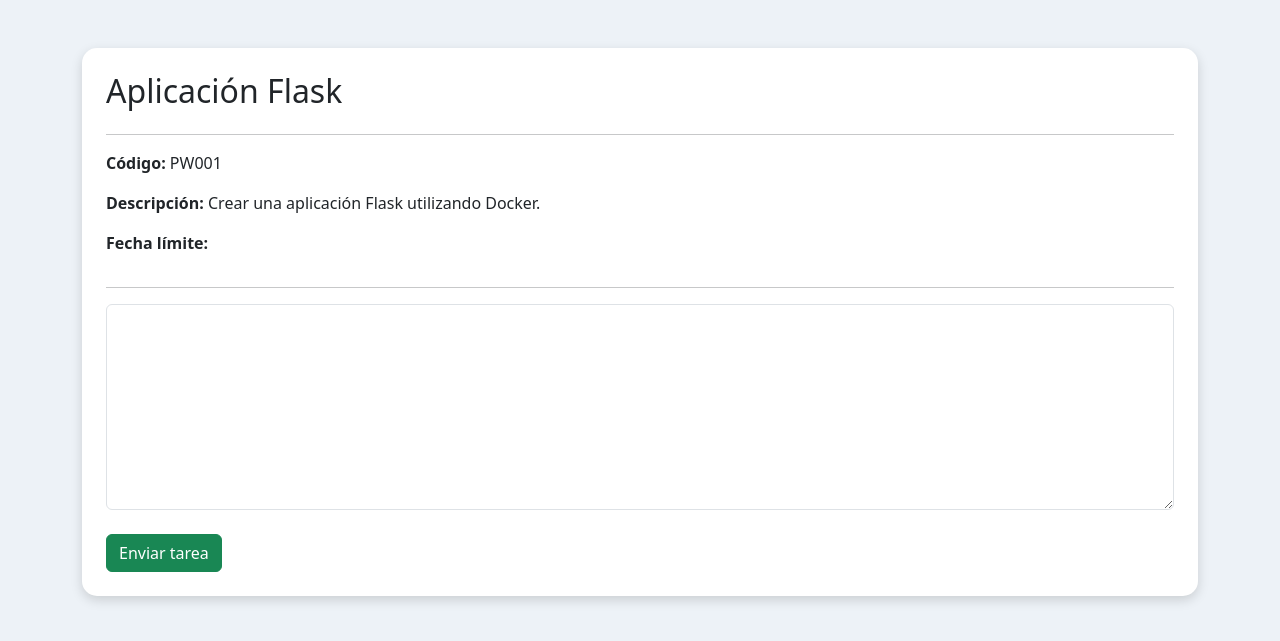
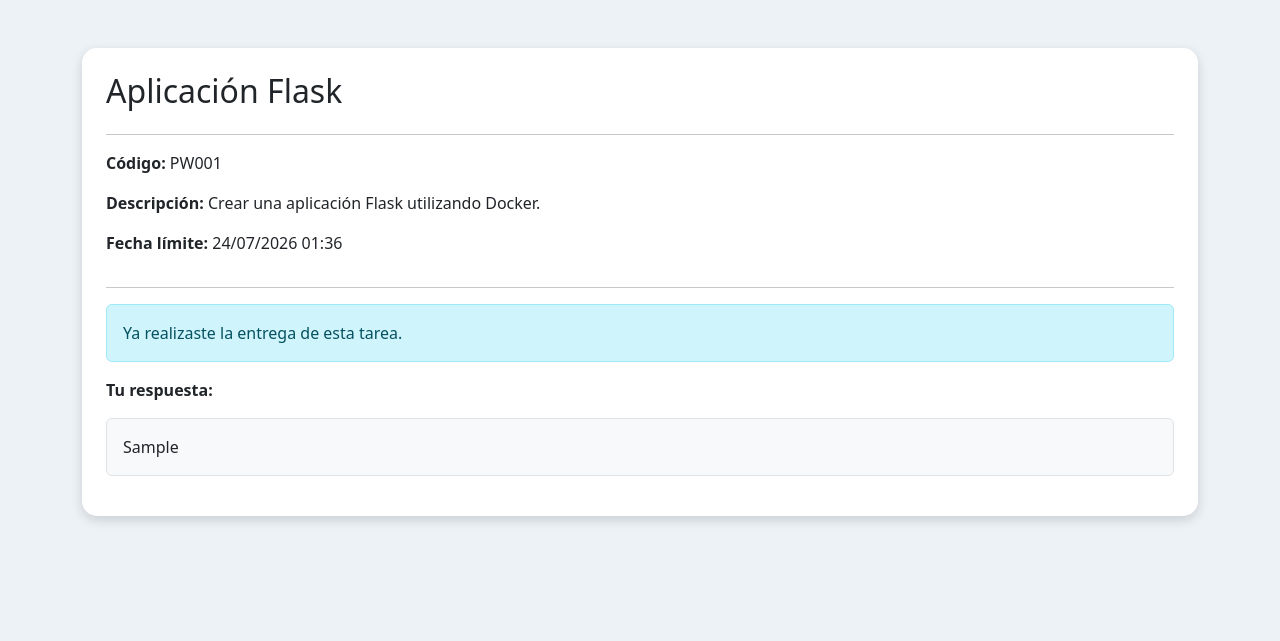
Before and after one commit to IsaacMorocho/Aplicaciones-Distribuidas-Proyecto-Final, a Flask app: page /tarea/1 in a window 1280 px wide. Shown: the part 56-697 px from the top of the page. Run offline with Flask 3, Linux system fonts and the light colour scheme; the visitor is signed in with stand-in values (Sample User, id 1); data comes from the database, SQL or seed files in the repository; tables that the repository leaves empty hold one stand-in row (values such as "Sample post").

Commit message:
feat: Fase 5 - Entrega de tareas con validaciones de plazo y unicidad

```diff
--- a/routes.py
+++ b/routes.py
@@ -41,16 +41,40 @@ def configurar_rutas(app):
         )
 
 
-    @app.route("/tarea/<int:id_tarea>")
+    @app.route("/tarea/<int:id_tarea>", methods=["GET", "POST"])
     def tarea(id_tarea):
+        if 'usuario_id' not in session:
+            return redirect(url_for('login'))
 
         tarea = services.obtener_tarea(id_tarea)
+        if not tarea:
+            return redirect(url_for('dashboard'))
+
+        usuario_id = session['usuario_id']
+        entrega = services.obtener_entrega(usuario_id, id_tarea)
+        entregada = entrega is not None
+        expirada = services.fecha_expirada(tarea)
+
+        if request.method == "POST":
+            if expirada:
+                return render_template("tarea.html", tarea=tarea, expirada=expirada, entregada=entregada, entrega=entrega, error="El plazo de entrega ha expirado")
+
+            if entregada:
+                return render_template("tarea.html", tarea=tarea, expirada=expirada, entregada=entregada, entrega=entrega, error="Ya registraste una entrega para esta tarea")
+
+            respuesta = request.form.get("respuesta")
+            services.registrar_entrega(usuario_id, id_tarea, respuesta)
+
+            # Refetch entrega after successful submission
+            entrega = services.obtener_entrega(usuario_id, id_tarea)
+            return render_template("tarea.html", tarea=tarea, expirada=expirada, entregada=True, entrega=entrega, success="Entrega registrada exitosamente")
 
         return render_template(
             "tarea.html",
             tarea=tarea,
-            expirada=False,
-            entregada=False
+            expirada=expirada,
+            entregada=entregada,
+            entrega=entrega
         )
 
 
--- a/templates/tarea.html
+++ b/templates/tarea.html
@@ -12,17 +12,28 @@ Tarea
 
 		<p><strong>Código:</strong> {{ tarea.codigo }}</p>
 		<p><strong>Descripción:</strong> {{ tarea.descripcion }}</p>
-		<p><strong>Fecha límite:</strong> {{ tarea.fecha }} {{ tarea.hora }}</p>
+		<p><strong>Fecha límite:</strong> {{ tarea.fecha_limite.strftime('%d/%m/%Y %H:%M') }}</p>
 
 		<hr>
+
+		{% if error %}
+			<div class="alert alert-danger">{{ error }}</div>
+		{% endif %}
+		{% if success %}
+			<div class="alert alert-success">{{ success }}</div>
+		{% endif %}
 
 		{% if expirada %}
 			<div class="alert alert-danger">
 				La fecha límite de entrega ha expirado.
 			</div>
 		{% elif entregada %}
-			<div class="alert alert-warning">
+			<div class="alert alert-info">
 				Ya realizaste la entrega de esta tarea.
+			</div>
+			<p><strong>Tu respuesta:</strong></p>
+			<div class="border rounded p-3 bg-light mb-3">
+				{{ entrega.respuesta }}
 			</div>
 		{% else %}
 			<form action="/tarea/{{ tarea.id }}" method="POST">
```
